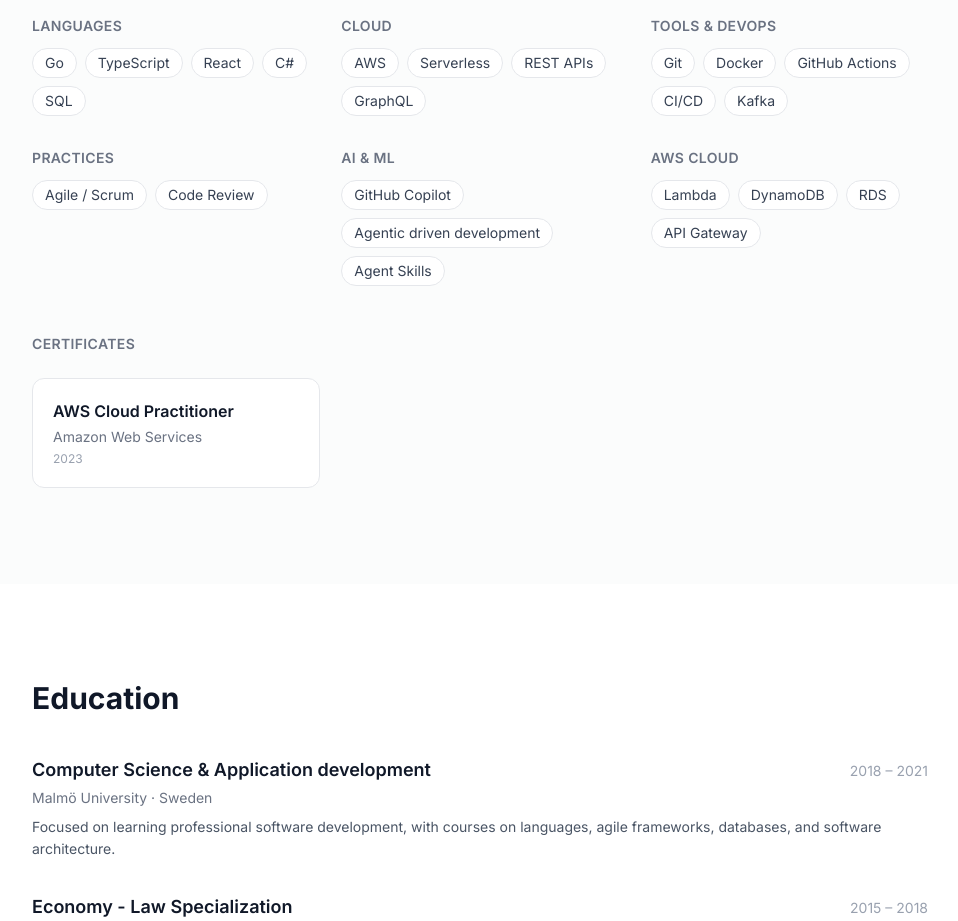
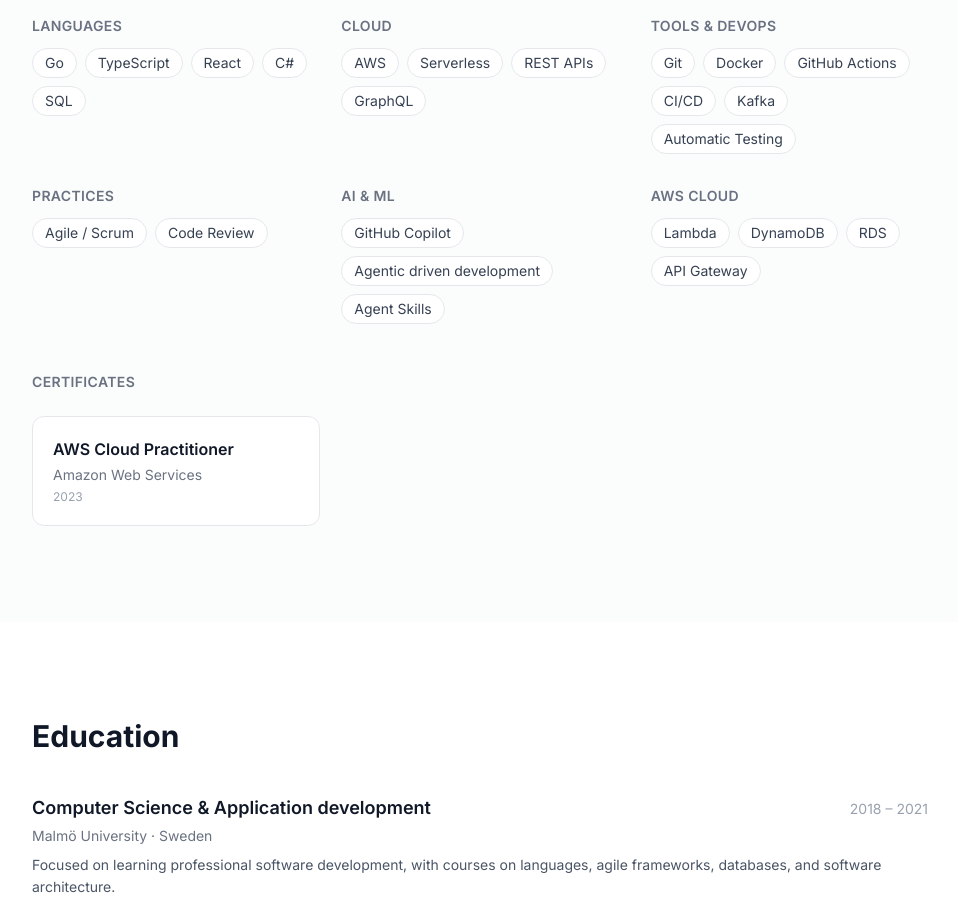
Before and after one commit to Marmas99/personal-website, a React (Vite) app: page / in a window 1280 px wide. Shown: the part 1580-2501 px from the top of the page, without its empty margins (160-1118 px from the left). Built offline with nearby package versions, Linux system fonts and the light colour scheme.

Commit message:
added copilot instructions and skill

```diff
--- a/src/data/resume.ts
+++ b/src/data/resume.ts
@@ -123,7 +123,7 @@ export const resumeData: ResumeData = {
   skills: [
     { id: "sk-lang", name: "Languages", skills: ["Go", "TypeScript", "React", "C#", "SQL"] },
     { id: "sk-be", name: "Cloud", skills: ["AWS", "Serverless", "REST APIs", "GraphQL"] },
-    { id: "sk-tools", name: "Tools & DevOps", skills: ["Git", "Docker", "GitHub Actions", "CI/CD", "Kafka"] },
+    { id: "sk-tools", name: "Tools & DevOps", skills: ["Git", "Docker", "GitHub Actions", "CI/CD", "Kafka", "Automatic Testing",] },
     { id: "sk-practices", name: "Practices", skills: ["Agile / Scrum", "Code Review",] },
     { id: "sk-ai", name: "AI & ML", skills: ["GitHub Copilot", "Agentic driven development", "Agent Skills"] },
     { id: "sk-cloud", name: "AWS Cloud", skills: ["Lambda", "DynamoDB", "RDS", "API Gateway"] },
```
Also changed, not shown: 1 other file (tests, documents, lock files or other folders).
